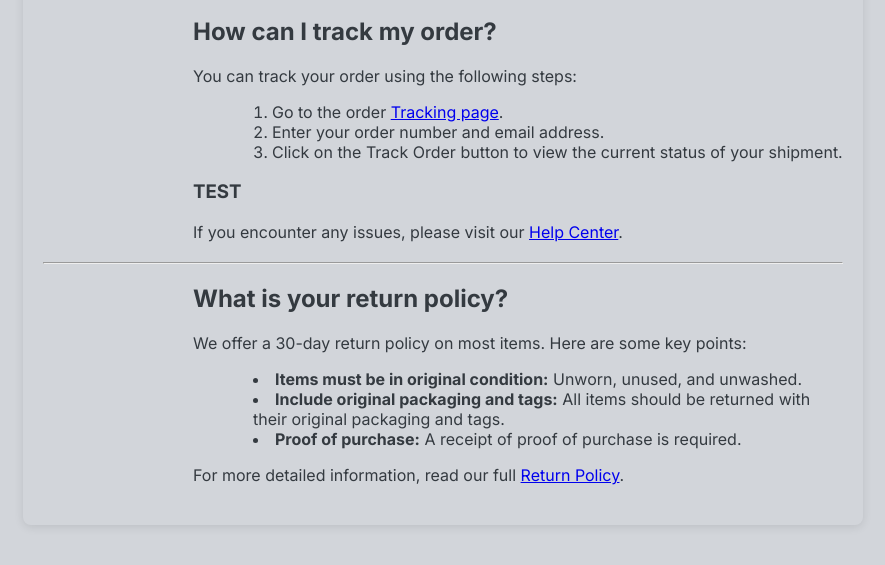
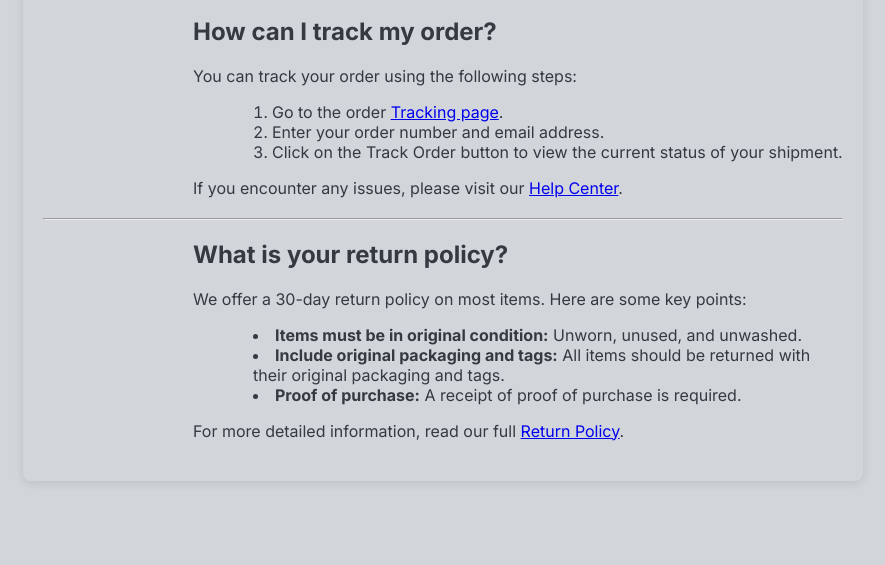
Before and after one commit to zhishopov/faq-page, a plain HTML site: page index.html in a window 1280 px wide. Shown: the part 155-720 px from the top of the page, without its empty margins (197-1082 px from the left). Drawn offline with Linux system fonts and the light colour scheme.

Commit message:
Fix typo

```diff
--- a/index.html
+++ b/index.html
@@ -28,7 +28,6 @@
             shipment.
           </li>
         </ol>
-        <h3>TEST</h3>
         <p>
           If you encounter any issues, please visit our
           <a href="#">Help Center</a>.
```
